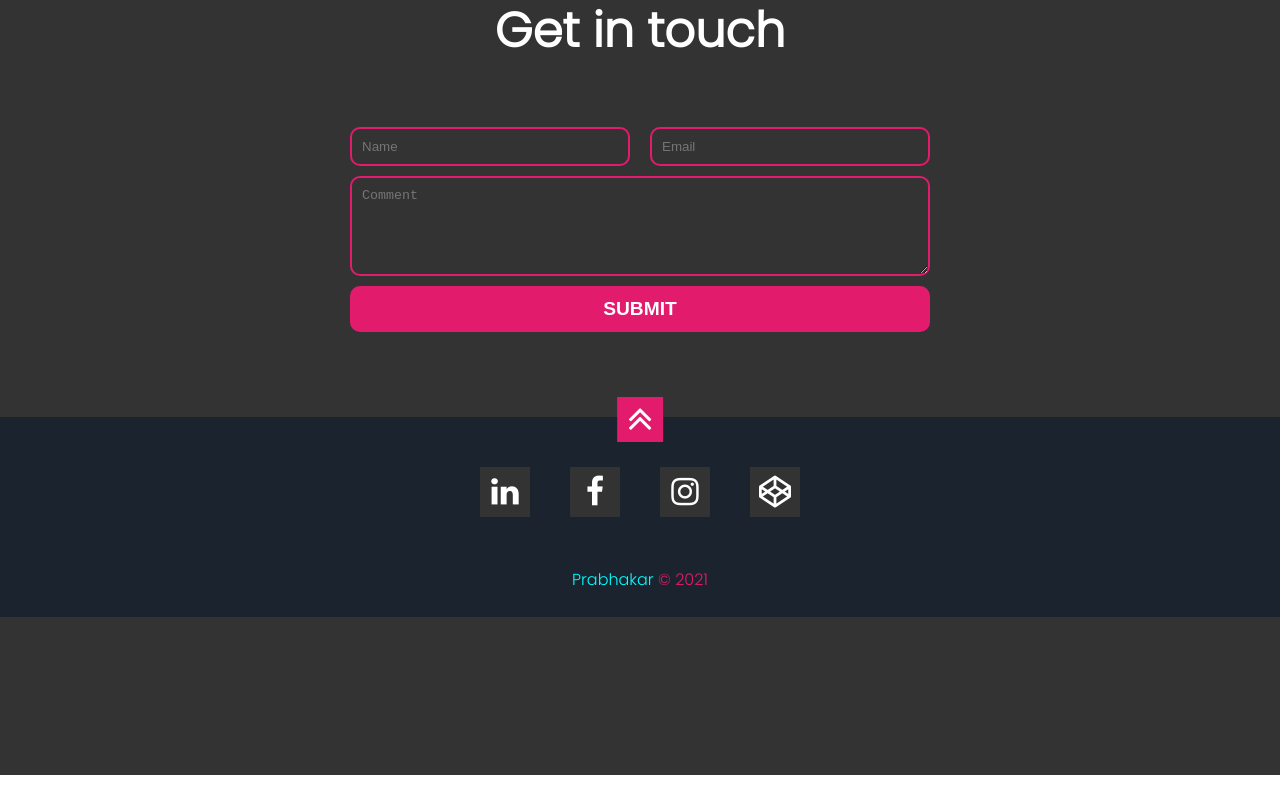
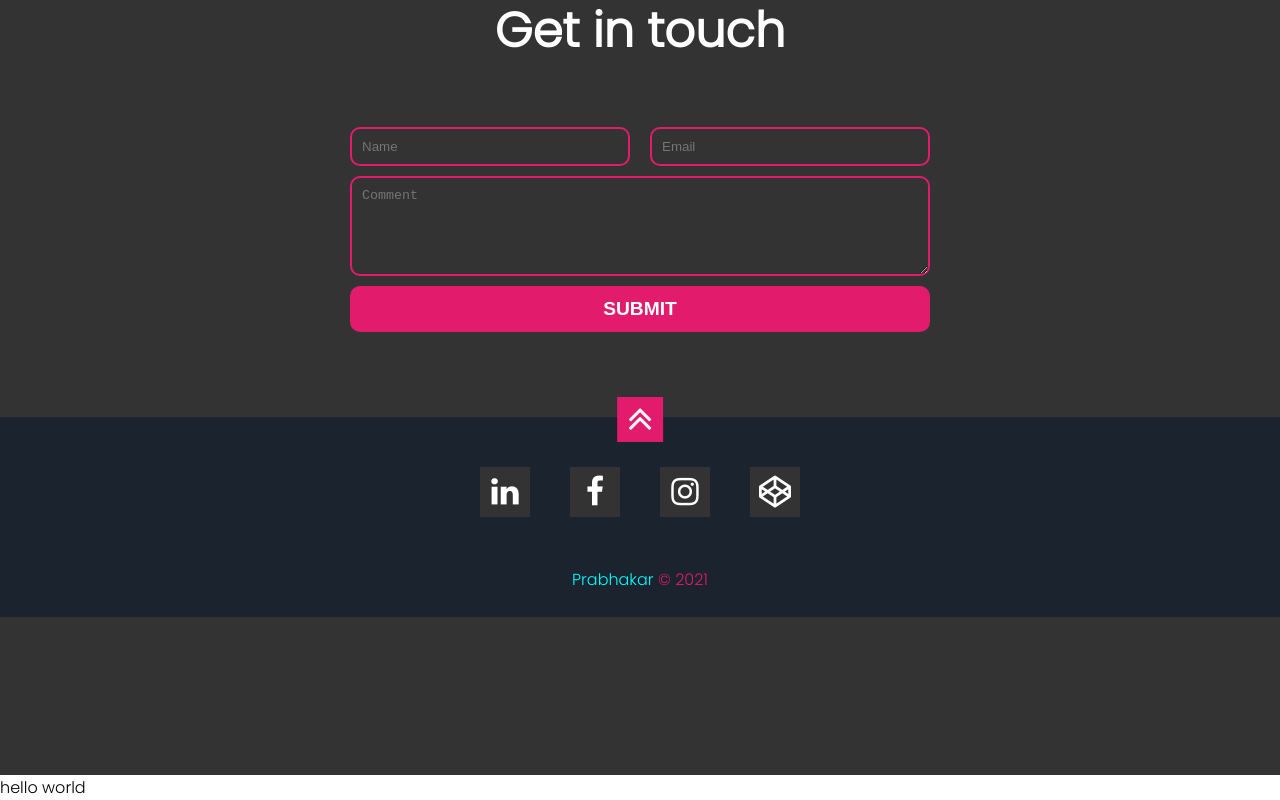
Before and after one commit to g-prabhakar/Portfolio, a React (Create React App) app: page / in a window 1280 px wide. Shown: the part 825-1625 px from the top of the page. Before the commit the page ends 1600 px from the top, so only its background shows below. Built offline with nearby package versions, Linux system fonts and the light colour scheme.

Commit message:
started adding projects

```diff
--- a/src/App.js
+++ b/src/App.js
@@ -1,6 +1,7 @@
 import { Component } from 'react'
 import './App.css';
 import Banner from './Components/banner/Banner'
+import Projects from './Components/projects/Projects'
 import Contact from './Components/contact/Contact'
 
 class App extends Component {
@@ -9,6 +10,7 @@ class App extends Component {
       <div>
         <Banner />
         <Contact />
+        <Projects />
       </div>
     )
   }
--- /dev/null
+++ b/src/Components/projects/Projects.js
@@ -0,0 +1,11 @@
+import { Component } from 'react'
+
+class Projects extends Component {
+    render() {
+        return (
+            <div>hello world</div>
+        )
+    }
+}
+
+export default Projects
```
Also changed, not shown: Components/Banner.js (deleted, +0 -11 lines), src/Components/projects/projects.css (added).
